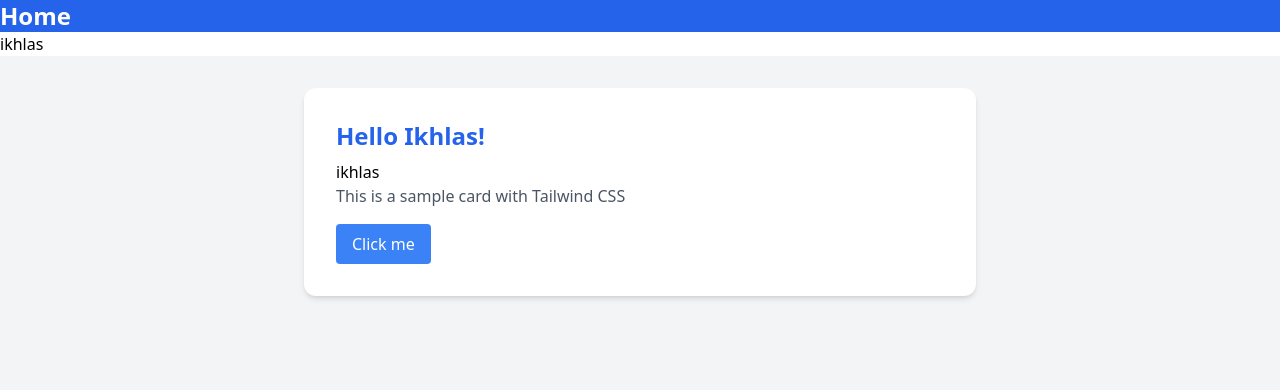
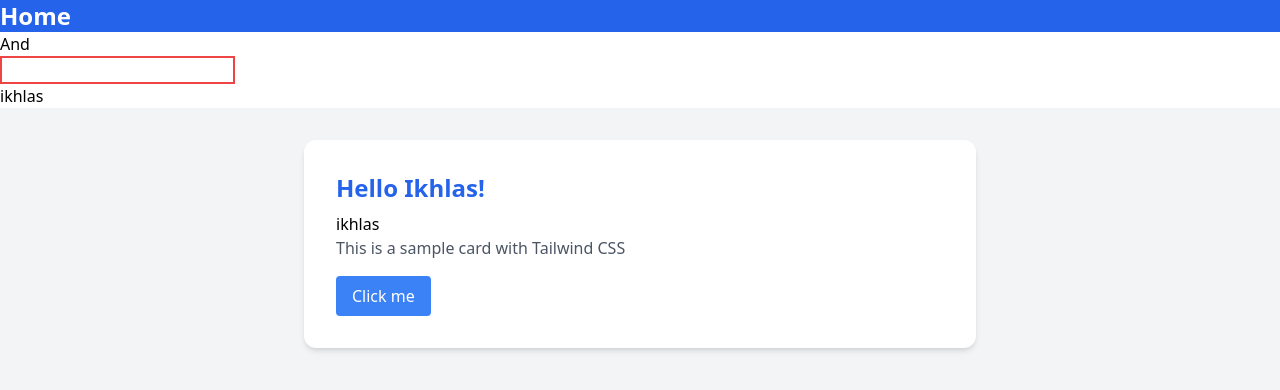
Before and after one commit to IkhlasGadagin/CodingJS, a React (Vite) app: page / in a window 1280 px wide. Shown: the top 390 px of the page. Built offline with nearby package versions, Linux system fonts and the light colour scheme.

Commit message:
the Debounce is set with setTimeout()

```diff
--- a/src/App.jsx
+++ b/src/App.jsx
@@ -1,5 +1,6 @@
 import React, { useState } from 'react';
 import Home from "./components/Home";
+import Debounce from './components/Debounce';
 
 const Names = ({ count }) => {
   return (
@@ -15,6 +16,7 @@ function App() {
   return (
     <>
       <Home />
+      <Debounce className="bg-red-500"/>
       <Names count={count} />
       <div className="min-h-screen bg-gray-100 p-8">
         <div className="max-w-md mx-auto bg-white rounded-xl shadow-md overflow-hidden md:max-w-2xl">
--- /dev/null
+++ b/src/components/Debounce.jsx
@@ -0,0 +1,25 @@
+import  { useEffect, useState } from 'react'
+
+const Debounce = () => {
+    //the value which stores the value of the text input
+    const [search, setSearch] = useState("");
+    //the debounced value of the search
+   const [debounce, setDebounce] = useState("");
+
+
+useEffect(() => {
+    const timeout = setTimeout(() => {
+        setDebounce(search);
+    }, 500);
+    return () => clearTimeout(timeout);
+   }, [search]);
+
+  return (
+    <div >
+        <h1>{search} And {debounce}</h1>
+      <input className='border-2 border-red-500' value={search} onChange={(e)=>setSearch(e.target.value)} type="text" />
+    </div>
+  )
+}
+
+export default Debounce
```
Also changed, not shown: debounce.jsx (added).
